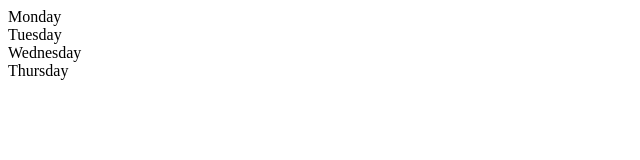
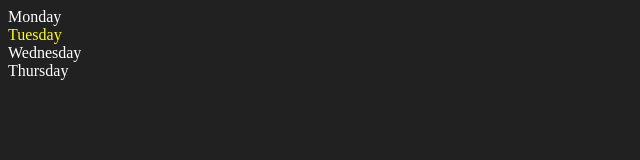
Before and after one commit to siddhsingh07/Javascript-, a plain HTML site: page 06_dom/two.html in a window 1280 px wide. Shown: the whole page, without its empty margins (0-640 px from the left). Drawn offline with Linux system fonts and the light colour scheme.

Commit message:
commit changes

```diff
--- a/06_dom/two.html
+++ b/06_dom/two.html
@@ -5,7 +5,7 @@
     <meta name="viewport" content="width=device-width, initial-scale=1.0">
     <title>DOM | Chai aur Code</title>
 </head>
-<body>
+<body style="background-color: #212121; color: #fff;">
     <div class="parent">
         <div class="day">Monday</div>
         <div class="day">Tuesday</div>
@@ -13,4 +13,25 @@
         <div class="day">Thursday</div>
     </div>
 </body>
+<script>
+    const parent = document.querySelector('.parent')
+    // console.log(parent)
+    // console.log(parent.children)
+    // console.log(parent.children[1].innerHTML)
+
+    // for (let i = 0; i < parent.children.length; i++) {
+    //     console.log(parent.children[i].innerHTML);
+    // }
+
+    parent.children[1].style.color = "yellow"
+    // console.log(parent.firstElementChild);
+    // console.log(parent.lastElementChild);
+
+    const dayOne = document.querySelector(".day")
+    // console.log(dayOne);
+    // console.log(dayOne.parentElement);
+    // console.log(dayOne.nextElementSibling);
+
+    console.log("NODES: " , parent.childNodes);
+</script>
 </html>
```
